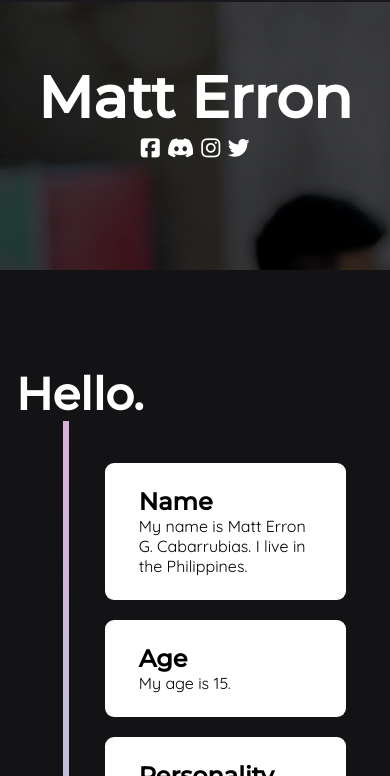
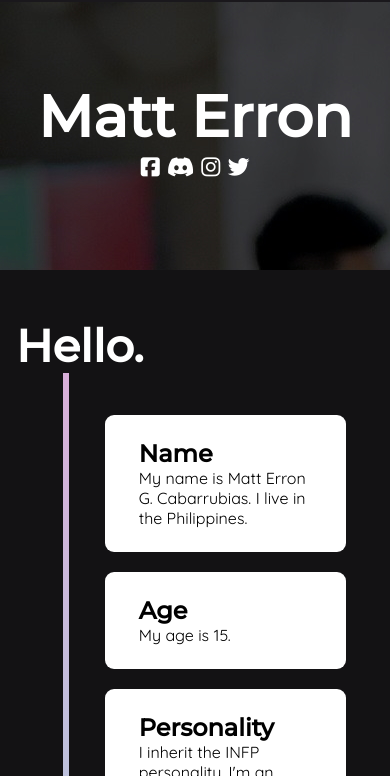
Before and after one commit to devliqht/website, a plain HTML site: page index.html in a window 390 px wide. Shown: the part 68-844 px from the top of the page. Drawn offline with nearby package versions, Linux system fonts and the light colour scheme.

Commit message:
Fix text move; changed padding to position: relative

```diff
--- a/css/page.css
+++ b/css/page.css
@@ -46,15 +46,16 @@ page {
     width: 100%;
     height: 100%;
     justify-content: center;
-
 }
 .intro > .intro_text   {
+    position: relative;
     color: white;
     font-size: 45px;
     text-align: center;
     transition: 0.4s;
     height: 50%;
     cursor: default;
+    top: 30%;
 }
 .intro p {
     position: relative;
@@ -66,7 +67,6 @@ page {
 .firstpart {
     width: 100%;
     height: 60%;
-    padding-top: 8%;
     background-size: cover;
 }
 .details_section {
@@ -80,7 +80,7 @@ page {
     display: flex;
     flex-direction: column;
     position: relative;
-    padding-left: 2em; padding-top: 6em;
+    padding-left: 2em;
 }
 .details_1 { /* First half */
     display: flex;
--- a/css/responsive.css
+++ b/css/responsive.css
@@ -1,6 +1,6 @@
 /* All responsive CSS code will be placed here. */
 
-@media screen and (max-width: 1024px) /* Recommended width for phones. */ {
+@media screen and (max-width: 1000px) /* Recommended width for phones. */ {
     grid-display {
         display: grid;
         grid-template-columns: 0fr 1fr;
@@ -17,7 +17,6 @@
         height: 100vh;
     }
     .firstpart {
-        padding-top: 20%;
         height: 40%;
     }
     .navbar-flex {
@@ -37,6 +36,7 @@
         color: white;
         font-size: 29px;
         text-align: center;
+        top: 30%;
     } .intro p {
         color: white;
         font-size: 30px;
@@ -55,9 +55,6 @@
     .navbar-flex > img.responsive_sidebar_icon {
         margin-left: 25px;
         padding: 4px;
-    }
-    .intro > .intro_text {
-        padding-top: 0%;
     }
     .dbtc {
         display: none;
--- a/index.html
+++ b/index.html
@@ -71,7 +71,7 @@
                 <a name="details">
                     <div class="details_section">
                     <div class="details_wrapper center_content">
-                        <div class="details_0">
+                        <div class="details_0" style="padding-top: 3em;">
                             <h1 class="title_text font--montserrat">Hello.</h1>
                             <div class="timeline" style="padding-top: 2em;">
                                 <div class="container left">
@@ -107,7 +107,7 @@
                         </div>
                     </div>
                     <div class="details_1">
-                        <h1 class="title_text font--montserrat" style="padding-top: 2em;">Hobbies & Interests.</h1>
+                        <h1 class="title_text font--montserrat" style="padding-top: 1em;">Hobbies & Interests.</h1>
                         <hr class="horizontal" style="width: 20%;">
                         <p class="subtext-title font--quicksand">Everyone has hobbies and interests. No wonder I have some. Just saying.</p>
                         <ul class="details_ul font--quicksand" style="padding-left: 1em;">
```
